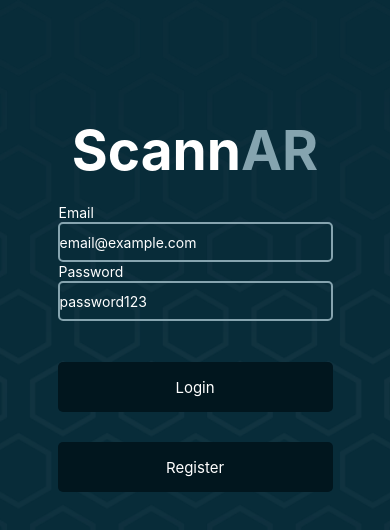
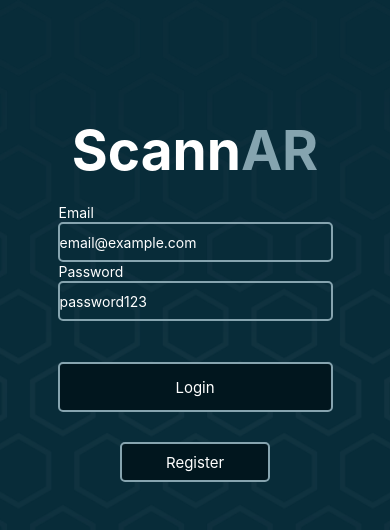
Before and after one commit to Assert-Reconceptualization/ScannAr, a React Native app in the folder client/: screen / in a window 390 px wide. Shown: the top 530 px of the page. Built offline with nearby package versions, Linux system fonts and the light colour scheme; what react-viro would draw is missing.

Commit message:
updated login buttons

```diff
--- a/client/screens/Login.js
+++ b/client/screens/Login.js
@@ -245,14 +245,20 @@ const styles = StyleSheet.create({
     borderRadius: 5,
     backgroundColor: '#01161E',
     marginTop: '15%',
+    borderColor: '#86A4AF',
+    borderWidth: 2,
   },
   button2: {
     justifyContent: 'center',
     alignItems: 'center',
-    minHeight: 50,
+    alignSelf: 'center',
+    minHeight: 40,
+    width: 150,
     marginTop: 30,
     borderRadius: 5,
     backgroundColor: '#01161E',
+    borderColor: '#86A4AF',
+    borderWidth: 2,
   },
   customerTitle: {
     fontSize: 15,
```
